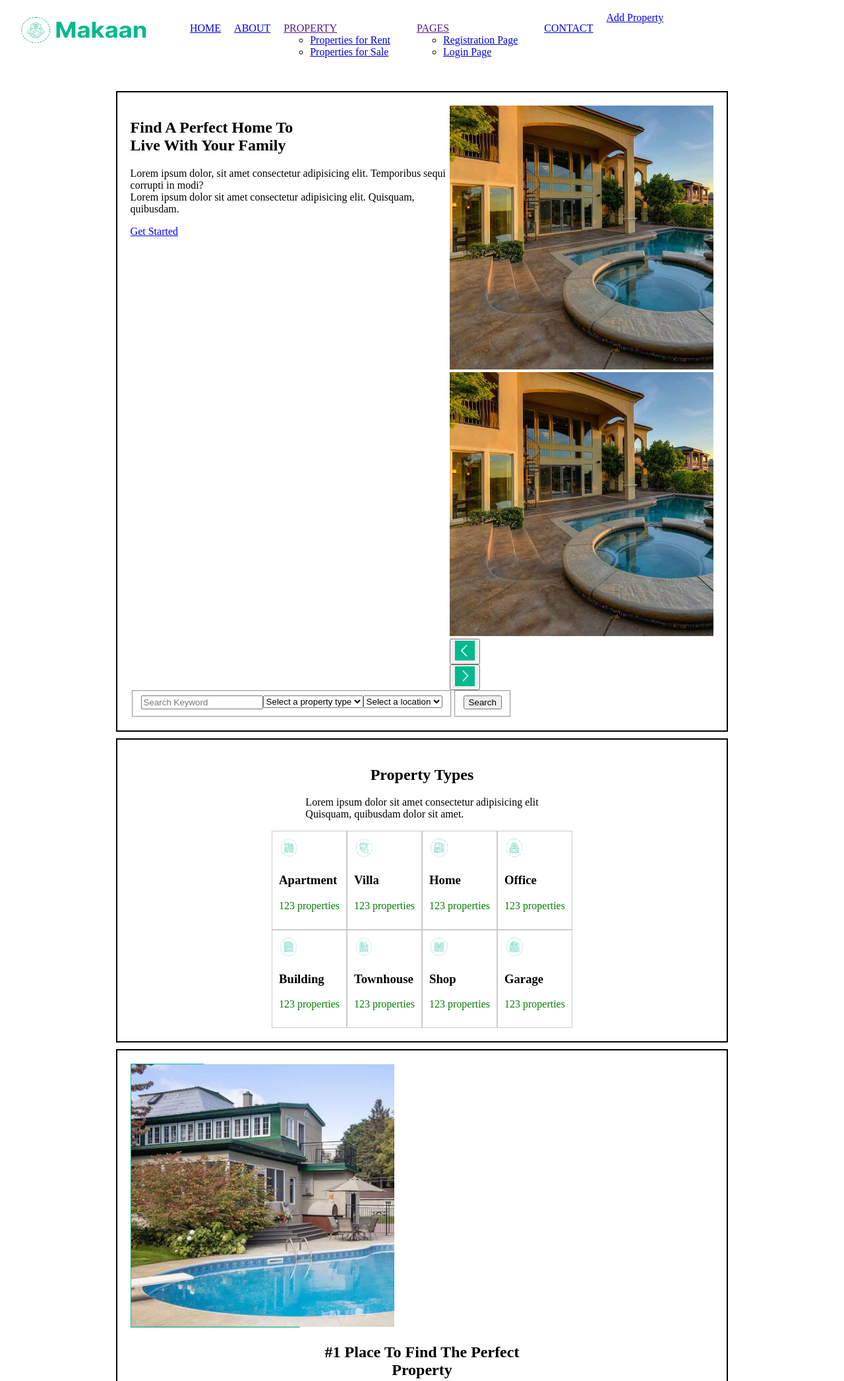
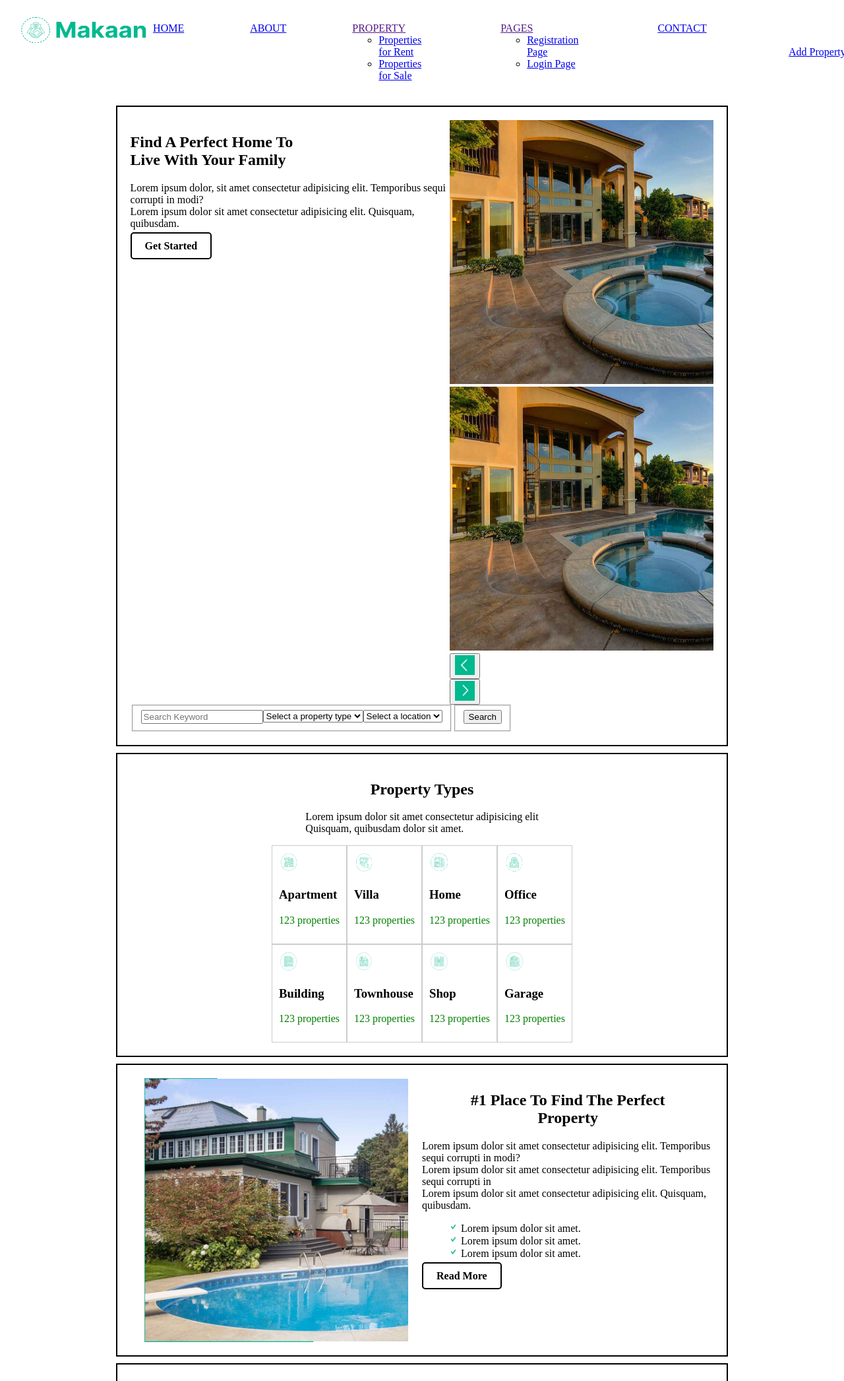
Before and after one commit to shafaitahir8/HTML-CSS-Webpages, a plain HTML site: page Makaan/index.html in a window 1280 px wide. Shown: the top 2093 px of the page at 66% size. Drawn offline with Linux system fonts and the light colour scheme.

Commit message:
Edited the header of the page - [X] Fixed allignment of the header - [X] Added a new logo - [X] Added a new background image - [X] Added a new footer - [X] Added a new background color

```diff
--- a/Makaan/Styles/index.css
+++ b/Makaan/Styles/index.css
@@ -85,6 +85,10 @@ header {
 
 }
 
+.head-wrap  {
+    width: 100%;
+}
+
 .head-wrap .cta-box {
     margin-left: auto;
 
@@ -92,8 +96,24 @@ header {
 
 .right-side {
     display: flex;
+    justify-content: center;
+    align-items: center;
     width: 100%;
 }
+
+.right-side>div.nav-bar {
+    width: 80%;
+}
+
+.right-side>div.nav-bar>ul {
+    width: 100%;
+    justify-content: center;
+}
+
+.right-side>div.nav-bar>ul>li {
+    margin-right: 100px;
+}
+
 
 .input-fields {
     display: flex;
@@ -234,3 +254,49 @@ h2 {
     justify-content: center;
     align-items: center;
 }
+
+.company-info-list > li {
+   list-style: none;
+}
+
+.company-info-list > li > p {
+    display: inline;
+}
+
+#company-info-row {
+    display: flex;
+}
+
+#company-info-row > div {
+    width: 50%;
+}
+
+#company-info-row > div > div > div.image-box {
+    display: flex;
+    justify-content: center;
+    align-items: center;
+}
+
+#cta-container > a {
+    padding: 10px 20px;
+    border: 2px solid black;
+    border-radius: 5px;
+    text-decoration: none;
+    color: black;
+    font-weight: bold;
+    transition: box-shadow 0.3s ease-in-out;
+}
+
+#cta-container > a:hover {
+    box-shadow: 5px 5px 0px black;
+}
+
+#section5-row > div {
+    width: 50%;
+}
+
+#section5-row > div > div.left-col {
+    display: flex;
+    justify-content: center;
+    align-items: center;
+}
--- a/Makaan/index.html
+++ b/Makaan/index.html
@@ -65,7 +65,7 @@
                 </div>
 
                 <!-- Header CTA -->
-                <div class="cta-box">
+                <div class="cta-box" id="cta-container-header">
                     <a href="https://www.hubbase.io/hubspot-web-design" title="Add a property to this website" target="_self" target="_self">Add Property</a>
                 </div>
             </div>
@@ -99,7 +99,7 @@
                                             Lorem ipsum dolor sit amet consectetur adipisicing elit. Quisquam, quibusdam.
                                         </p>
                                     </div>
-                                    <div class="cta-box">
+                                    <div class="cta-box" id="cta-container">
                                         <a href="https://www.hubbase.io/pricing#dev-option" title="Get started with our services" target="_self">Get Started</a>
                                     </div>
                                 </div>
@@ -338,7 +338,7 @@
             <div class="wrapper">
                 <div class="content-container">
                     <div class="row">
-                        <div class="row-wrap">
+                        <div class="row-wrap" id="company-info-row">
                             <div class="left-col">
                                 <div class="col-wrap">
                                     <div class="image-box">
@@ -359,7 +359,7 @@
                                             Lorem ipsum dolor sit amet consectetur adipisicing elit. Quisquam, quibusdam.
                                         </p>
 
-                                        <ul>
+                                        <ul class="company-info-list">
                                             <li>
                                                 <img src="./Assets/Images/tick-icon.png" loading="lazy" alt="tick icon" height="15" width="15">
                                                 <p>Lorem ipsum dolor sit amet.</p>
@@ -378,7 +378,7 @@
 
                                     </div>
 
-                                    <div class="cta-box">
+                                    <div class="cta-box" id="cta-container">
                                         <a href="https://www.hubbase.io/hubspot-calculator">Read More</a>
                                     </div>
                                 </div>
@@ -729,7 +729,7 @@
                                 </div>
 
                                 <!-- 3rd row (contains browse more cta) -->
-                                <div class="cta-box">
+                                <div class="cta-box" id="cta-container">
                                     <a href="https://www.hubbase.io/hubspot-calculator">Browse More Property</a>
                                 </div>
                             </div>
@@ -758,7 +758,7 @@
         <section class="contact-us-section" id="section5">
             <div class="wrapper">
                 <div class="content-container">
-                    <div class="section-row">
+                    <div class="section-row" id="section5-row">
                         <div class="left-col">
                             <div class="img-box">
                                 <img src="./Assets/Images/contact-section-img.png" loading="lazy" alt="guy in an office" height="500" width="500">
@@ -778,7 +778,7 @@
                             <div class="section-cta-container">
                                 <!-- First CTA -->
                                 <div class="cta-box">
-                                    <div class="cta-conatiner">
+                                    <div class="cta-conatiner" id="cta-container">
                                         <a href="https://www.hubbase.io/contact-us">
                                             <img src="./Assets/Images/Phone-icon-contact.png" loading="lazy" alt="telephone icon" height="15" width="15">
                                             <p>Make A Call</p>
@@ -788,7 +788,7 @@
 
                                 <!-- Second CTA -->
                                 <div class="cta-box">
-                                    <div class="cta-conatiner">
+                                    <div class="cta-conatiner" id="cta-container">
                                         <a  href="https://www.hubbase.io/contact-us">
                                             <img src="./Assets/Images/calander-icon-contact.png" loading="lazy" alt="calander icon" height="15" width="15">
                                             <p>Get Appointment</p>
@@ -1278,7 +1278,8 @@
                 <div class="row-2">
                     <div class="row-wrap">
                         <div class="legal-text">
-                            <p>&copy;
+                            <p>
+                                &copy;
                                 <span><a href="https://www.hubbase.io/">Your Site Name</a></span>
                                 , All Rights Reserved. Designed by
                                 <span><a href="https://www.hubbase.io/">HTML Codex</a></span>
```
